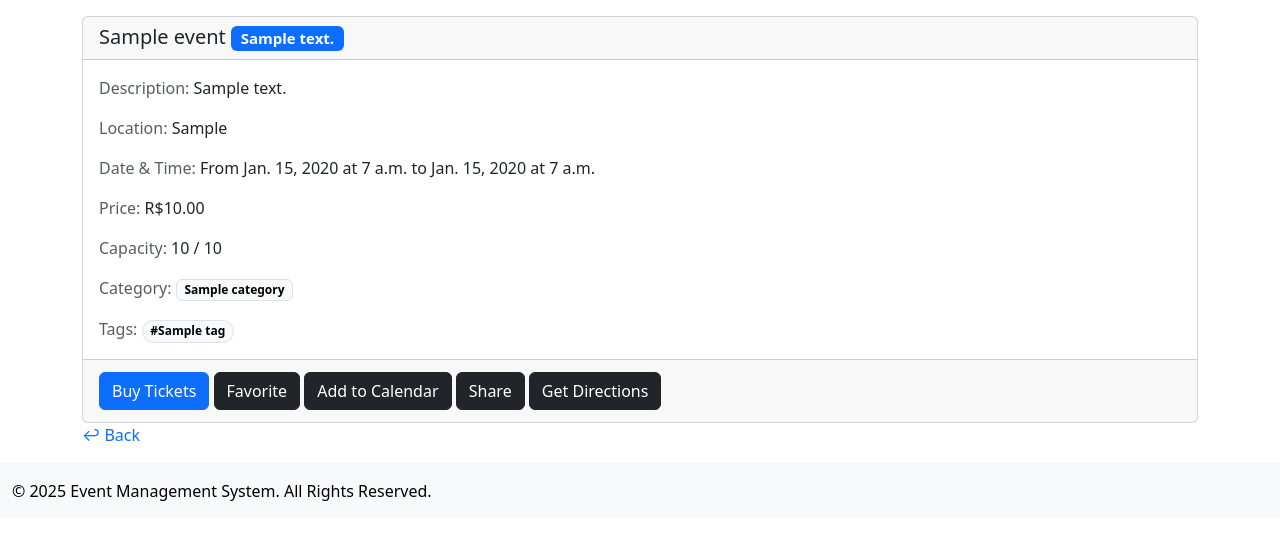
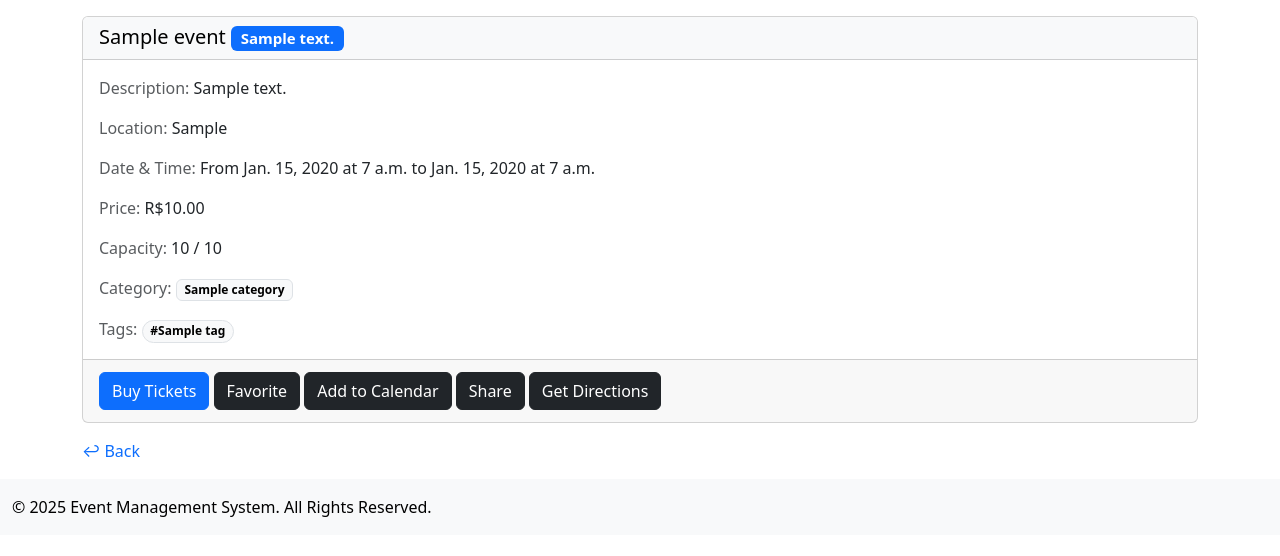
Before and after one commit to erickribeiro-dev/event-management-system, a Django app: template events/templates/events/event_detail.html in a window 1280 px wide. Shown: the part 82-638 px from the top of the page. Run offline with Django 5.2, Linux system fonts and the light colour scheme; the template is opened without the code that fills it: values that come from a table or form of the project are taken from there, others are empty; tables that the repository leaves empty hold one stand-in row (values such as "Sample post"); some libraries are stand-ins or nearby versions.

Commit message:
Place the Back link into it's own div row.

```diff
--- a/events/templates/events/event_detail.html
+++ b/events/templates/events/event_detail.html
@@ -3,10 +3,11 @@
 {% block title %}EMS | Details of event {{ event.title }}{% endblock title %}
 
 {% block content %}
+    <!-- Row 1 -->
     <div class="row g-3 justify-content-center">
         <div class="col-12 d-flex">
             <div class="card w-100">
-                <h5 class="card-header">
+                <h5 class="card-header text-bg-light">
                     {{ event.title }}
                     {% if event.is_featured %}
                         {% if event.featured_text %}
@@ -66,12 +67,16 @@
             </div>
         </div>
     </div>
-    {% if request.META.HTTP_REFERER %}
-        <a class="text-decoration-none" href="{{ request.META.HTTP_REFERER }}
-        ">&larrhk; Back</a>
-    {% endif %}
-    <!--
-        TODO: Add more sections with bigger text:
+    <!-- Row 2 -->
+    <div class="row justify-content-start mt-3">
+        <div class="col-12 col-md-6 col-lg-4 col-xxl-3 d-flex">
+            {% if request.META.HTTP_REFERER %}
+                <a class="text-decoration-none" href="{{ request.META.HTTP_REFERER }}
+                ">&larrhk; Back</a>
+            {% endif %}
+        </div>
+    </div>
+    <!-- TODO: Add more sections with bigger text:
         -banner
         -date & time
         -title
@@ -84,6 +89,5 @@
         -button to report
         -more events from this organizer
         -other events
-        -
      -->
 {% endblock content %}
```
